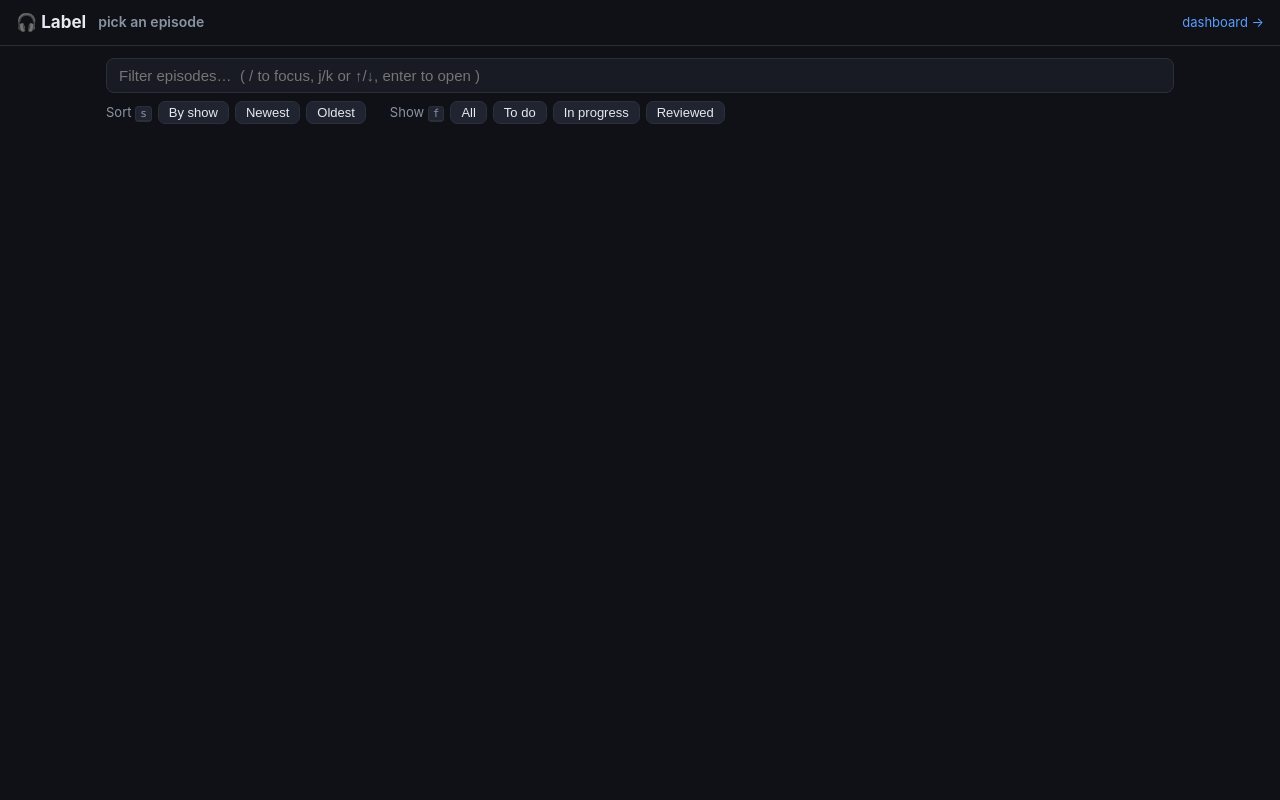
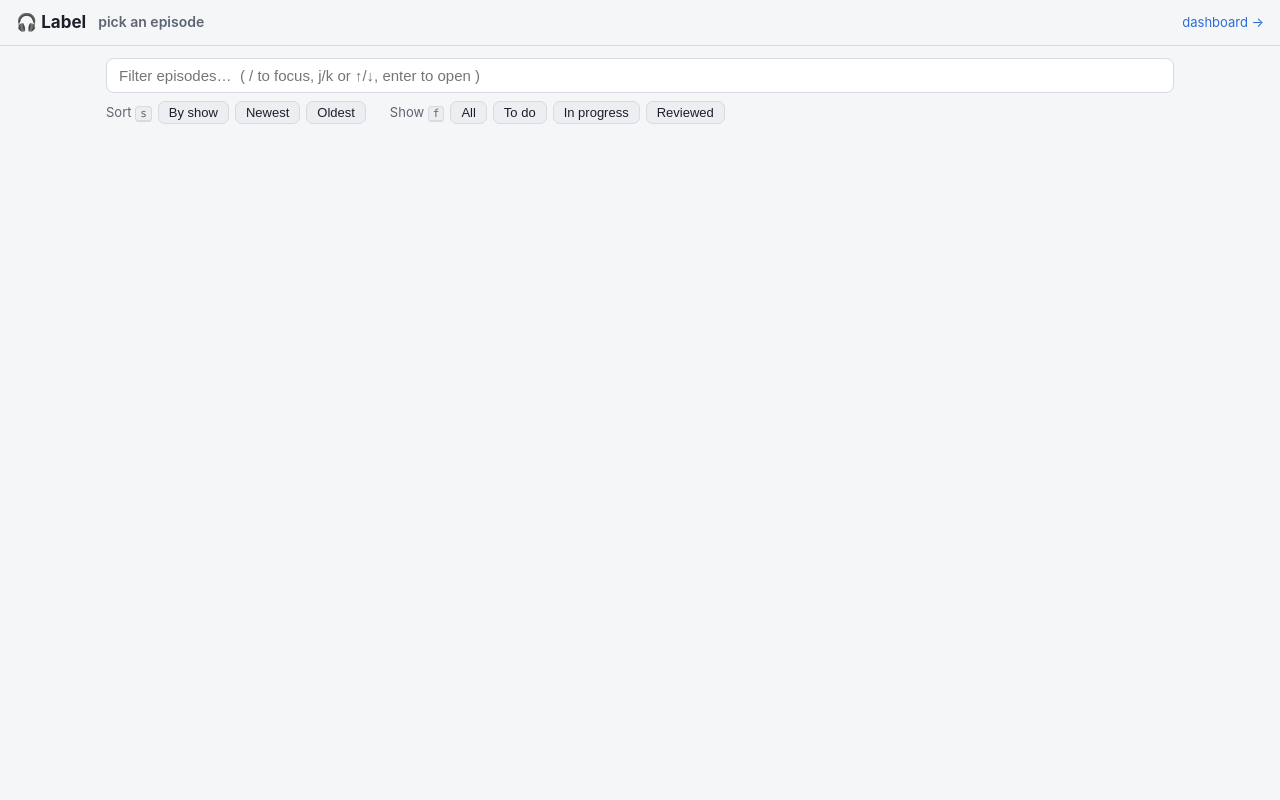
Before and after one commit to bradenkwebb/skipcastify, a Flask app: template templates/label.html in a window 1280 px wide. Run offline with Flask 3, Linux system fonts and the light colour scheme; the template is opened without the code that fills it, so the values that code supplies are empty.

Commit message:
Dashboard, feeds and label pages follow the system light/dark theme

```diff
--- /dev/null
+++ b/templates/_theme.css
@@ -0,0 +1,23 @@
+  /* Shared colors, included inline (the feeds page's CSP forbids external CSS). */
+  :root {
+    color-scheme: dark;
+    --bg: #0f1116; --panel: #181b23; --panel2: #1f2430; --line: #2a2f3a;
+    --fg: #e6e9ef; --muted: #8b93a3; --accent: #5b9dff; --on-accent: #fff;
+    --ad: #ff6b6b; --ok: #46c98b; --warn: #f5b942;
+    --self_promo: #b48cff; --intro_outro: #3cc8c8;
+    --cut: rgba(230,233,239,.6); --overlay: rgba(0,0,0,.6);
+    --sel: rgba(91,157,255,.15); --sel-strong: rgba(91,157,255,.24);
+    --ok-tint: rgba(70,201,139,.14); --ok-line: rgba(70,201,139,.45); --warn-line: rgba(245,185,66,.5);
+  }
+  @media (prefers-color-scheme: light) {
+    :root {
+      color-scheme: light;
+      --bg: #f5f6f8; --panel: #ffffff; --panel2: #eceef2; --line: #d6dae1;
+      --fg: #1b1f27; --muted: #5d6573; --accent: #2b6cd8; --on-accent: #fff;
+      --ad: #d64040; --ok: #1a8f5a; --warn: #a86b0c;
+      --self_promo: #7a46d1; --intro_outro: #0f8484;
+      --cut: rgba(27,31,39,.45); --overlay: rgba(20,24,32,.35);
+      --sel: rgba(43,108,216,.1); --sel-strong: rgba(43,108,216,.18);
+      --ok-tint: rgba(26,143,90,.1); --ok-line: rgba(26,143,90,.45); --warn-line: rgba(168,107,12,.45);
+    }
+  }
--- a/templates/label.html
+++ b/templates/label.html
@@ -5,12 +5,7 @@
 <meta name="viewport" content="width=device-width, initial-scale=1">
 <title>Skipcastify · Label</title>
 <style>
-  :root {
-    --bg: #0f1116; --panel: #181b23; --panel2: #1f2430; --line: #2a2f3a;
-    --fg: #e6e9ef; --muted: #8b93a3; --accent: #5b9dff;
-    --ad: #ff6b6b; --self_promo: #b48cff; --intro_outro: #3cc8c8; --warn: #f5b942;
-    --cut: rgba(230,233,239,.6);
-  }
+  {% include '_theme.css' %}
   * { box-sizing: border-box; }
   [hidden] { display: none !important; }
   html, body { height: 100%; overflow: hidden; }
@@ -25,15 +20,15 @@
   .tools { display: flex; gap: 6px; align-items: center; flex-wrap: wrap; }
   button { background: var(--panel2); color: var(--fg); border: 1px solid var(--line);
            border-radius: 7px; padding: 5px 10px; font-size: 13px; cursor: pointer; }
-  button.on { background: var(--accent); border-color: var(--accent); color: #fff; }
+  button.on { background: var(--accent); border-color: var(--accent); color: var(--on-accent); }
   button:disabled { opacity: .45; cursor: default; }
   kbd { font: 11px ui-monospace, Menlo, monospace; background: var(--panel2); border: 1px solid var(--line);
         border-bottom-width: 2px; border-radius: 4px; padding: 0 4px; color: var(--muted); }
   a.btn { background: var(--panel2); color: var(--fg); border: 1px solid var(--line); border-radius: 7px;
           padding: 5px 10px; font-size: 13px; white-space: nowrap; }
   #done { display: flex; gap: 10px; align-items: center; padding: 8px 16px; flex-wrap: wrap;
-          background: rgba(70,201,139,.12); border-bottom: 1px solid rgba(70,201,139,.4); }
-  #done b { color: #46c98b; }
+          background: var(--ok-tint); border-bottom: 1px solid var(--ok-line); }
+  #done b { color: var(--ok); }
   body.locked #legend .chip[data-l], body.locked #bFill { opacity: .4; cursor: not-allowed; }
   #legend { display: flex; gap: 6px; padding: 8px 16px; border-bottom: 1px solid var(--line);
             flex-wrap: wrap; align-items: center; }
@@ -56,8 +51,8 @@
   .row .tag { font-size: 11px; padding-top: 2px; white-space: nowrap; }
   .row .tag.miss { color: var(--ad); }
   .row .tag.over { color: var(--warn); }
-  .row.sel { background: rgba(91,157,255,.15); }
-  .row.cur { border-left-color: var(--accent); background: rgba(91,157,255,.24); }
+  .row.sel { background: var(--sel); }
+  .row.cur { border-left-color: var(--accent); background: var(--sel-strong); }
   .row.playing .t { color: var(--fg); font-weight: 700; }
   .row.match .x { text-decoration: underline var(--warn) 2px; }
   body.nopred .row .p, body.nopred .row .tag { visibility: hidden; }
@@ -75,7 +70,7 @@
   .feed { color: var(--muted); font-size: 12px; text-transform: uppercase; letter-spacing: .04em; margin: 18px 0 4px; }
   .ep { display: grid; gap: 10px; grid-template-columns: 1fr 96px 64px 56px 92px; align-items: baseline; padding: 5px 10px; border-radius: 6px; cursor: pointer;
         border-left: 3px solid transparent; }
-  .ep.cur { background: rgba(91,157,255,.2); border-left-color: var(--accent); }
+  .ep.cur { background: var(--sel-strong); border-left-color: var(--accent); }
   .ep.wf { grid-template-columns: 210px 1fr 96px 64px 56px 92px; }
   .ep.wf .f:first-child { overflow: hidden; text-overflow: ellipsis; }
   .ep > :not(.n):not(:first-child) { justify-self: end; }
@@ -85,8 +80,8 @@
   }
   .ep .n { min-width: 0; overflow: hidden; text-overflow: ellipsis; white-space: nowrap; }
   .badge { font-size: 11px; border-radius: 999px; padding: 1px 8px; border: 1px solid var(--line); color: var(--muted); white-space: nowrap; }
-  .badge.done { color: #46c98b; border-color: rgba(70,201,139,.5); }
-  .badge.wip { color: var(--warn); border-color: rgba(245,185,66,.5); }
+  .badge.done { color: var(--ok); border-color: var(--ok-line); }
+  .badge.wip { color: var(--warn); border-color: var(--warn-line); }
 
   #find { display: none; padding: 4px 8px; background: var(--panel); color: var(--fg);
           border: 1px solid var(--accent); border-radius: 6px; width: 220px; }
@@ -94,7 +89,7 @@
            border: 1px solid var(--line); padding: 8px 14px; border-radius: 8px; opacity: 0; transition: opacity .2s;
            pointer-events: none; }
   #toast.show { opacity: 1; }
-  #help { position: fixed; inset: 0; background: rgba(0,0,0,.6); display: none; align-items: center; justify-content: center; }
+  #help { position: fixed; inset: 0; background: var(--overlay); display: none; align-items: center; justify-content: center; }
   #help.show { display: flex; }
   #help > div { background: var(--panel); border: 1px solid var(--line); border-radius: 12px; padding: 18px 22px;
                 max-width: 760px; max-height: 90vh; overflow-y: auto; }
@@ -177,8 +172,10 @@ const LABELS = [
 ];
 // Labels say what a span is; this says which ones should be cut.
 const CUT = ['ad', 'self_promo'];
+const css = name => getComputedStyle(document.documentElement).getPropertyValue('--' + name).trim();
 const COLOR = {};
-for (const l of LABELS) COLOR[l.key] = getComputedStyle(document.documentElement).getPropertyValue('--' + l.key).trim();
+const loadColors = () => { for (const l of LABELS) COLOR[l.key] = css(l.key); };
+loadColors();
 const $ = id => document.getElementById(id);
 
 function esc(s) {
@@ -520,16 +517,16 @@ function drawMini() {
   c.width = W * dpr; c.height = H * dpr;
   const g = c.getContext('2d'); g.scale(dpr, dpr);
   const y = ms => ms / dur * H;
-  g.fillStyle = '#181b23'; g.fillRect(0, 0, W, H);
+  g.fillStyle = css('panel'); g.fillRect(0, 0, W, H);
   for (const s of spans) { g.fillStyle = COLOR[s.label]; g.fillRect(4, y(s.start_ms), W * .6 - 4, Math.max(2, y(s.end_ms) - y(s.start_ms))); }
   if (showPred) {
-    g.fillStyle = 'rgba(230,233,239,.6)';
+    g.fillStyle = css('cut');
     S.forEach((r, i) => { if (predCut[i]) g.fillRect(W * .66, y(r.start), W * .3, Math.max(1, y(r.end) - y(r.start))); });
   }
   const [a, b] = visibleRange();
-  g.strokeStyle = '#5b9dff'; g.lineWidth = 1.5;
+  g.strokeStyle = css('accent'); g.lineWidth = 1.5;
   g.strokeRect(1, y(S[a].start), W - 2, Math.max(4, y(S[b].end) - y(S[a].start)));
-  g.fillStyle = '#5b9dff'; g.fillRect(0, y(S[cur].start) - 1, W, 2);
+  g.fillStyle = css('accent'); g.fillRect(0, y(S[cur].start) - 1, W, 2);
 }
 function miniJump(e) {
   const ms = (e.offsetY / $('mini').clientHeight) * dur;
@@ -591,7 +588,7 @@ async function editor() {
   SPOKEN = union(S.map(r => [r.start, r.end]));
   // The pipeline cuts every whole line a predicted span touches.
   predCut = S.map(r => d.predictions.some(p => r.start < p.end_ms && r.end > p.start_ms));
-  $('legend').innerHTML = LABELS.map(l => `<span class="chip" data-l="${l.key}"><i style="background:${COLOR[l.key]}"></i>${l.name} <kbd>${l.n}</kbd></span>`).join('')
+  $('legend').innerHTML = LABELS.map(l => `<span class="chip" data-l="${l.key}"><i style="background:var(--${l.key})"></i>${l.name} <kbd>${l.n}</kbd></span>`).join('')
     + `<span class="chip" data-l=""><i style="background:transparent;border:1px solid var(--line)"></i>Content <kbd>0</kbd></span>`
     + `<span class="chip" style="cursor:default"><i style="background:var(--cut)"></i>pipeline cut</span>`
     + (HAS_AUDIO ? '' : '<span class="muted" style="font-size:12px">no raw audio</span>')
@@ -708,6 +705,12 @@ function bindEditor() {
   });
 }
 
+// Label bars and the minimap bake in colors; repaint when the system theme flips.
+matchMedia('(prefers-color-scheme: light)').addEventListener('change', () => {
+  loadColors();
+  if (EP && rowEls.length) { loaded = false; changed(); loaded = true; }  // repaint without re-saving
+});
+
 EP ? editor() : picker();
 </script>
 </body>
```
Also changed, not shown: templates/dashboard.html (+22 -17 lines), templates/feeds.html (+2 -5 lines).
